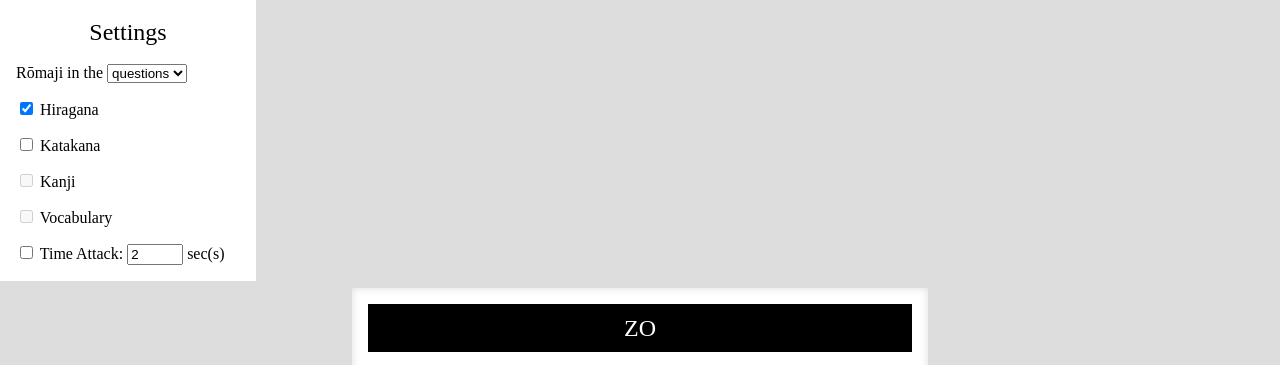
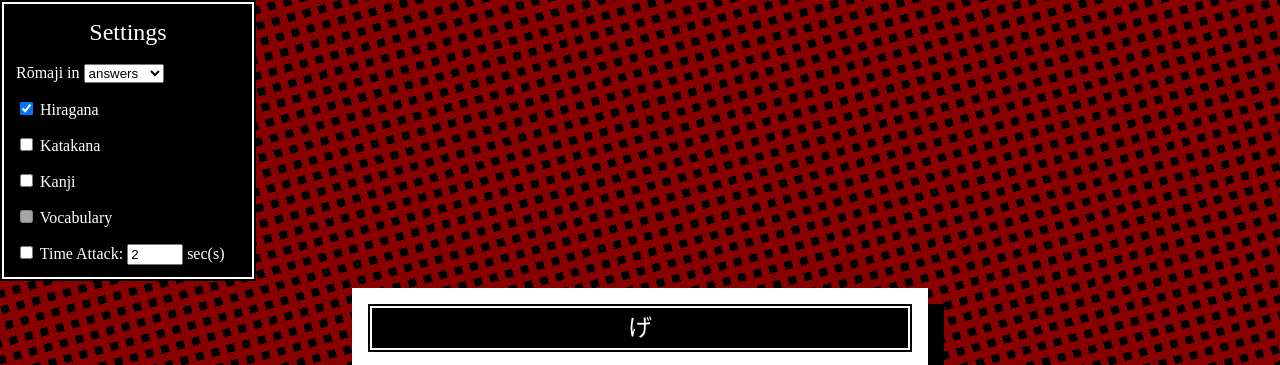
Before and after one commit to samyvera/jlpt, a plain HTML site: page index.html in a window 1280 px wide. Shown: the top 365 px of the page. Drawn offline with Linux system fonts and the light colour scheme.

Commit message:
add: css

```diff
--- a/css/style.css
+++ b/css/style.css
@@ -7,16 +7,9 @@ body {
     height: 100%;
     margin: 0;
     display: flex;
-    background-color: #ddd;
+    background-image: repeating-linear-gradient(-15deg, transparent, transparent 8px, #800 8px, #800 16px),
+        repeating-linear-gradient(75deg, #000, #000 8px, #800 8px, #800 16px);
     user-select: none;
-}
-
-p {
-    margin: 8px;
-    padding: 4px;
-    font-size: 24px;
-    text-align: center;
-    line-height: 24px;
 }
 
 /* Settings */
@@ -27,8 +20,18 @@ p {
     left: 0;
     width: 240px;
     padding: 8px;
-    background-color: #fff;
+    background-color: #000;
+    color: #fff;
+    box-shadow: inset 0 0 0 2px #000, inset 0 0 0 4px #fff;
     z-index: 100;
+}
+
+#setting-title {
+    margin: 8px;
+    padding: 4px;
+    font-size: 24px;
+    text-align: center;
+    line-height: 24px;
 }
 
 #settings {
@@ -42,7 +45,6 @@ p {
     margin: 0px 16px;
     padding: 8px;
     background-color: #ddd;
-    box-shadow: 0px 0px 8px #ddd;
 }
 
 .option {
@@ -57,7 +59,7 @@ p {
     display: flex;
     flex-direction: column;
     background-color: #fff;
-    box-shadow: inset 0px 0px 8px #ddd;
+    box-shadow: #000 16px 16px;
     flex-shrink: 0;
 }
 
@@ -68,9 +70,19 @@ p {
     display: flex;
     background-color: #000;
     color: #fff;
+    box-shadow: inset 0 0 0 2px #000, inset 0 0 0 4px #fff;
     text-align: center;
     font-size: 32px;
     text-align: center;
+}
+
+#question-content {
+    margin: 0 auto;
+    padding: 4px;
+    font-size: 24px;
+    text-align: center;
+    line-height: 24px;
+    z-index: 1;
 }
 
 #timeoutElem {
@@ -88,14 +100,13 @@ p {
 }
 
 .answer {
-    width: 96px;
-    height: 96px;
     margin: 16px;
     padding: 8px;
     display: flex;
     flex-direction: column;
     background-color: #000;
     color: #fff;
+    box-shadow: inset 0 0 0 2px #000, inset 0 0 0 4px #fff;
     text-align: center;
     font-size: 48px;
     transition: .3s;
@@ -121,6 +132,7 @@ p {
     height: 0px;
     margin: 0;
     transition: .2s;
+    color: transparent;
 }
 
 @keyframes progress {
--- a/index.html
+++ b/index.html
@@ -16,14 +16,14 @@
 
     <!-- Settings -->
     <div id="settings-container">
-        <p>Settings</p>
+        <div id="setting-title">Settings</div>
 
         <div id="settings" style="height: 0px;">
             <div class="option">
-                <label for="setting-order">Rōmaji in the</label>
+                <label for="setting-order">Rōmaji in</label>
                 <select name="setting-order" id="setting-order">
                     <option value="question">questions</option>
-                    <option value="answer">answers</option>
+                    <option value="answer" selected>answers</option>
                 </select>
             </div>
 
@@ -38,7 +38,7 @@
             </div>
 
             <div class="option">
-                <input type="checkbox" id="setting-kanji" name="setting-mode" value="kanji" disabled>
+                <input type="checkbox" id="setting-kanji" name="setting-mode" value="kanji">
                 <label for="setting-kanji">Kanji</label>
             </div>
 
--- a/js/main.js
+++ b/js/main.js
@@ -1,31 +1,30 @@
 const askQuestion = () => {
     const settingOrder = document.getElementById("setting-order").value;
-    const questionMode = settingOrder === "question" ? "trad" : "jp";
-    const answerMode = settingOrder === "answer" ? "trad" : "jp";
+    const questionOrder = settingOrder === "question" ? "trad" : "jp";
+    const answerOrder = settingOrder === "answer" ? "trad" : "jp";
 
-    const questionPool = Array.from(document.getElementsByName("setting-mode"))
+    const possibleModes = Array.from(document.getElementsByName("setting-mode"))
         .filter(option => option.checked)
-        .map(option => QUESTIONS[option.value])
-        .flat();
-    if (!questionPool.length) window.location.reload(true);
+        .map(mode => mode.value);
+    if (possibleModes.length < 1) window.location.reload(true);
+    const mode = possibleModes[Math.floor(Math.random() * possibleModes.length)];
 
-    const possibleAnswers = questionPool.sort(() => .5 - Math.random()).slice(0, 4);
+    const possibleAnswers = QUESTIONS[mode]
+        .sort(() => .5 - Math.random())
+        .slice(0, 4);
     const answer = possibleAnswers[Math.floor(Math.random() * 4)];
 
     const questionElem = document.getElementById("question");
-    questionElem.innerHTML = '<p style="margin: 0 auto;z-index: 1;">' + answer[questionMode] + '</p>';
+    questionElem.innerHTML = '<div id="question-content">' + answer[questionOrder] + '</div>';
 
     const settingTimeAttack = document.getElementById("setting-time-attack").checked;
-    let timeout = null;
-    const timeoutElem = document.createElement("div");
-    timeoutElem.id = 'timeoutElem';
+    const settingTimeAttackSpeed = parseInt(document.getElementById("setting-time-attack-speed").value);
+    const timeout = settingTimeAttack ? setTimeout(() => answerQuestion(answer[questionOrder], ''), settingTimeAttackSpeed * 1000) : null;
     if (settingTimeAttack) {
-        const speed = parseInt(document.getElementById("setting-time-attack-speed").value);
-        timeoutElem.style.animation = "progress " + speed + "s ease-out";
+        const timeoutElem = document.createElement("div");
+        timeoutElem.id = 'timeoutElem';
+        timeoutElem.style.animation = "progress " + settingTimeAttackSpeed + "s ease-out";
         questionElem.appendChild(timeoutElem);
-        timeout = setTimeout(() => {
-            answerQuestion(answer[questionMode], '');
-        }, speed * 1000);
     }
 
     const answersElem = document.getElementById("answers");
@@ -38,16 +37,18 @@ const askQuestion = () => {
                 timeoutElem.style.webkitAnimationPlayState = 'paused';
                 clearTimeout(timeout);
             }
-            answerQuestion(answer[questionMode], possibleAnswer[questionMode]);
+            answerQuestion(answer[questionOrder], possibleAnswer[questionOrder]);
         }
         answersElem.appendChild(answerElem);
+
         const answerGuess = document.createElement("div");
         answerGuess.className = "answer-guess";
-        answerGuess.innerHTML = possibleAnswer[answerMode];
+        answerGuess.innerHTML = possibleAnswer[answerOrder];
         answerElem.appendChild(answerGuess);
+
         const answerValue = document.createElement("div");
         answerValue.className = "answer-value";
-        answerValue.innerHTML = possibleAnswer[questionMode];
+        answerValue.innerHTML = possibleAnswer[questionOrder];
         answerElem.appendChild(answerValue);
     });
 }
@@ -56,9 +57,10 @@ const answerQuestion = (answer, guess) => {
     document.getElementById("answers").childNodes.forEach(answerElem => {
         answerElem.onclick = () => false;
         answerElem.style.backgroundColor = answerElem.lastChild.innerHTML === answer ? "#0f0" : "#f00";
-        answerElem.firstChild.style.height = "48px";
-        answerElem.firstChild.style.lineHeight = "48px";
-        answerElem.style.fontSize = "32px";
+        answerElem.firstChild.style.height = "32px";
+        answerElem.firstChild.style.lineHeight = "32px";
+        answerElem.firstChild.style.fontSize = "32px";
+        answerElem.lastChild.style.color = "#fff";
     });
     setTimeout(() => askQuestion(), 1000);
 }
```
